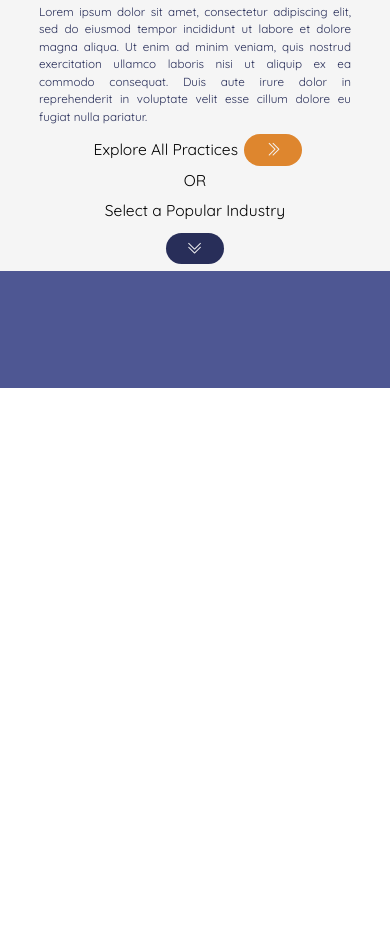
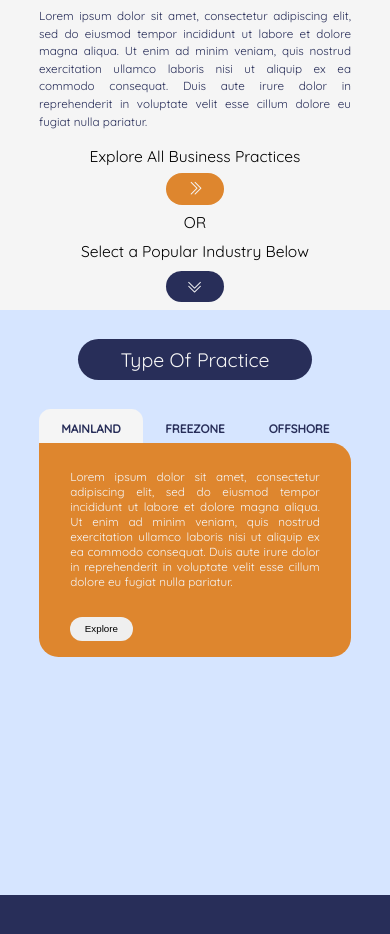
Before and after one commit to arkkdev/OACONSULTANCY, a plain HTML site: page templates/index.html in a window 390 px wide. Shown: the part 981-1915 px from the top of the page. Before the commit the page ends 1369 px from the top, so only its background shows below. Drawn offline with nearby package versions, Linux system fonts and the light colour scheme; files whose address does not match are found by name.

Commit message:
mobile overhaul test 21 w practice types and footer

```diff
--- a/static/css styles/homestyle.css
+++ b/static/css styles/homestyle.css
@@ -169,7 +169,7 @@ body {
 /* PRACTICES SQUARES STYLING*/
 .square_container {
     max-width: 100%;
-    margin: 0; width: 100%; height: 90vw;
+    margin: 0; width: 100%; height: 100vw;
     background-color: whitesmoke;
     position: relative;
 }
@@ -195,12 +195,12 @@ body {
 
 .square_top h2{
     position: absolute;
-    bottom: 32%; width: 50%; right: 32.5%;
+    bottom: 37%; width: 60%; right: 20%;
     font-size:4vw; font-weight:normal; text-align: center;}
 
 .square_more_button {
     position: absolute;
-    width: 15%; right: 22.5%; height: 8vw; bottom: 30%;
+    width: 15%; right: 42.5%; height: 8vw; bottom: 27%;
     background-color: #de862e; color: whitesmoke;
     border-radius: 30vw; border: none;
     font-size: 4vw;}
@@ -211,12 +211,12 @@ body {
 
 .square_top h3{
     position: absolute;
-    bottom: 23%; width: 50%; right: 25%;
+    bottom: 20%; width: 50%; right: 25%;
     font-size:4vw; font-weight:normal; text-align: center;}
 
 .square_top h4{
     position: absolute;
-    bottom: 14.5%; width: 50%; right: 25%;
+    bottom: 12.5%; width: 70%; right: 15%;
     font-size:4vw; font-weight:normal; text-align: center;}
 
 .square_drop_button {
@@ -239,13 +239,13 @@ body {
 .square_bottom {
     display: none;
     opacity: 0%; transition: opacity 1s;
-    position: absolute;top: 30%; height: 70%; width: 100%;
+    position: absolute;top: 35%; height: 65%; width: 100%;
     font-family: 'Quicksand', sans-serif; font-weight: normal;}
 
 .square_list{
     position: absolute;
     list-style-type: none;
-    top: 3%;
+    top: 0%;
     left: 10%; width: 80%; margin: 0;
 }
 .square_list li {
@@ -302,11 +302,82 @@ body {
 
 
 
+
+/* PRE FOOT */
+.pre_foot {
+    position: relative;
+    height: 150vw; width: 100%;
+    font-family: 'Quicksand', sans-serif;
+    background: #d6e5ff;}
+
+.pre_foot h1 {
+    position: relative;
+    width: 60%; left: 20%; top: 5%;
+    padding: 2% 4%; border-radius: 30vw;
+    font-size: 5vw; font-weight: normal; text-align: center;
+    color: whitesmoke; background-color: #282e59;}
+
+.practice_types{
+    position: relative;
+    top: 10%; width: 80%; left: 10%;
+    justify-content: space-between;
+    list-style-type: none;
+    display: flex; flex-direction: row}
+
+.practice_types li{
+    position: relative;
+    width: 33.3%;padding-top: 4%; padding-bottom: 2%;
+    font-size: 3vw; font-weight: bold;
+    border-top-left-radius: 3vw; border-top-right-radius: 3vw;
+    text-align: center;}
+
+.practice_types li:first-child {
+    background-color: whitesmoke}
+
+.practice_types li a {
+    text-decoration: none; color: #282e59}
+
+.practice_content {
+    position: relative;
+    top: 10%; width: 80%; left: 10%; height: 55vw;
+    padding: 4% 4%; list-style-type: none;
+    border-bottom-left-radius: 5vw; border-bottom-right-radius: 5vw; border-top-right-radius: 5vw;
+    background: #de862e; color: whitesmoke}
+
+.practice_content li {
+    position: absolute; display: none;
+    width: 80%; left: 10%; height: 100%;
+    font-size: 3vw;}
+
+.practice_content li p {
+    position: relative;
+    text-align: justify;
+    top: 5%;}
+
+.practice_content li:first-child {
+    display: flex;
+}
+
+.practice_content li button {
+    position: absolute;
+    font-size: 2.5vw;
+    font-weight: normal;
+    width: 25%; height: 6vw; bottom: 15%;
+    border-radius: 30vw; border: none;}
+
+
+
+
+
+
+
+
+
 /* FOOTER CONTAINER STYLING*/
 
 .footer {
     position: relative; height: 30vw; top: 0;
-    background-color: #4e5793;
+    background-color: #282e59;
 }
 
 
--- /dev/null
+++ b/static/javascript/practice_types.js
@@ -0,0 +1,43 @@
+document.addEventListener("DOMContentLoaded", function() {
+
+    let practiceTypeItems = document.querySelectorAll(".practice_types li");
+    let practiceContentItems = document.querySelectorAll(".practice_content li");
+
+    practiceTypeItems.forEach((item, index) => {
+        item.addEventListener('click', function(e) {
+            e.preventDefault(); // prevent any default link actions
+
+            // Remove the white background from all items and set the background color of the first child to black
+            practiceTypeItems.forEach(practiceTypeItem => practiceTypeItem.style.backgroundColor = '');
+            practiceTypeItems[0].style.backgroundColor = '#d6e5ff';
+
+            // Set the clicked item's background to white
+            this.style.backgroundColor = 'whitesmoke';
+
+            // Hide all content items
+            practiceContentItems.forEach(contentItem => contentItem.style.display = 'none');
+
+            // Display the corresponding content item for the clicked tab
+            practiceContentItems[index].style.display = 'flex';
+
+            // Adjust border-radius for the content items
+            let contentStyle = document.querySelector('.practice_content').style;
+
+            if (index === practiceTypeItems.length - 1) { // last child
+                contentStyle.borderTopRightRadius = '0';
+                contentStyle.borderTopLeftRadius = '5vw';
+            } else if (index === 1) { // second child
+                contentStyle.borderTopRightRadius = '5vw';
+                contentStyle.borderTopLeftRadius = '5vw';
+            } else { // any other child
+                contentStyle.borderTopRightRadius = '5vw';
+                contentStyle.borderTopLeftRadius = '0';
+            }
+
+            // If the first child is clicked, set its background back to white
+            if (index === 0) {
+                practiceTypeItems[0].style.backgroundColor = 'whitesmoke';
+            }
+        });
+    });
+});
--- a/templates/index.html
+++ b/templates/index.html
@@ -398,12 +398,12 @@
                     consequat. Duis aute irure dolor in reprehenderit in voluptate
                     velit esse cillum dolore eu fugiat nulla pariatur.
             </p>
-            <h2>Explore All Practices</h2>
+            <h2>Explore All Business Practices</h2>
             <button class="square_more_button" onclick="window.location.href='#'">
                 <i class="bi bi-chevron-double-right"></i>
             </button>
             <h3>OR</h3>
-            <h4>Select a Popular Industry</h4>
+            <h4>Select a Popular Industry Below</h4>
             <button class="square_drop_button">
                 <i class="bi bi-chevron-double-down" ></i>
                 <i class="bi bi-chevron-double-up"></i>
@@ -418,7 +418,7 @@
                             <h1>ECOMMERCE</h1>
                         </div>
                         <p1></p1>
-                       <button onclick="window.location.href='#';">
+                       <button onclick="window.location.href='#'">
                             <a href="#">Explore</a>
                             <i class="bi bi-chevron-double-right"></i>
                         </button>
@@ -477,6 +477,59 @@
 
     </div>
 
+    <div class="pre_foot">
+        <h1>Type Of Practice</h1>
+        <ul class="practice_types">
+            <li>
+                <a href="">MAINLAND</a>
+            </li>
+
+            <li>
+                <a href="">FREEZONE</a>
+            </li>
+            <li>
+                <a href="">OFFSHORE</a>
+            </li>
+        </ul>
+        <ul class="practice_content">
+            <li>
+                <p>
+                    Lorem ipsum dolor sit amet, consectetur adipiscing
+                    elit, sed do eiusmod tempor incididunt ut labore et
+                    dolore magna aliqua. Ut enim ad minim veniam, quis nostrud
+                    exercitation ullamco laboris nisi ut aliquip ex ea commodo
+                    consequat. Duis aute irure dolor in reprehenderit in voluptate
+                    velit esse cillum dolore eu fugiat nulla pariatur.
+                </p>
+                <button onclick="window.location.href='#'">Explore</button>
+            </li>
+            <li>
+                <p>
+                    Bobby ipsum dolor sit amet, Bobby adipiscing
+                    elit, sed do Bobby tempor Bobby ut labore et
+                    dolore magna aliqua. Ut enim ad minim veniam, quis nostrud
+                    exercitation Bobby laboris Bobbyut aliquip ex ea commodo
+                    consequat. Bobby aute irure dolor in reprehenderit in voluptate
+                    velit esse cillum dolore eu fugiat nulla pariatur.
+                </p>
+                <button onclick="window.location.href='#'">Explore</button>
+            </li>
+            <li>
+                <p>
+                    Bobby ipsum dolor sit amet, Bobby adipiscing
+                    elit, sed do Bobby tempor Bobby ut labore et
+                    dolore magna aliqua. Ut enim ad minim veniam, quis nostrud
+                    exercitation Bobby laboris Bobbyut aliquip ex ea commodo
+                    consequat. Bobby aute irure dolor in reprehenderit in voluptate
+                    velit esse cillum dolore eu fugiat nulla pariatur.
+                </p>
+                <button onclick="window.location.href='#'">Explore</button>
+            </li>
+        </ul>
+        </ul>
+
+    </div>
+
     <div class="footer"></div>
 
 
@@ -507,6 +560,8 @@
 
     <script src="../static/javascript/square_drop.js"></script>
 
+    <script src="../static/javascript/practice_types.js"></script>
+
 
 
 <script src="https://code.jquery.com/jquery-3.6.0.min.js"></script>
```
